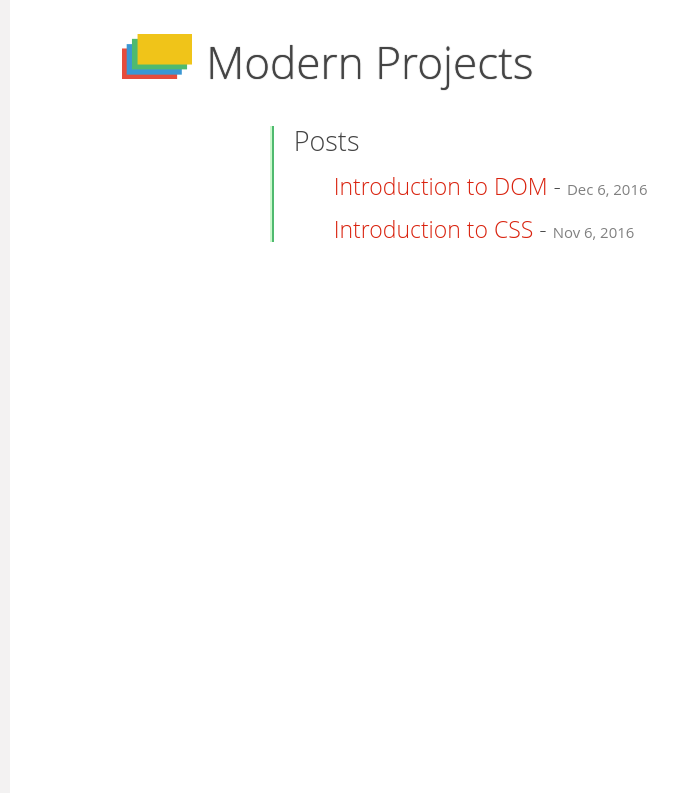
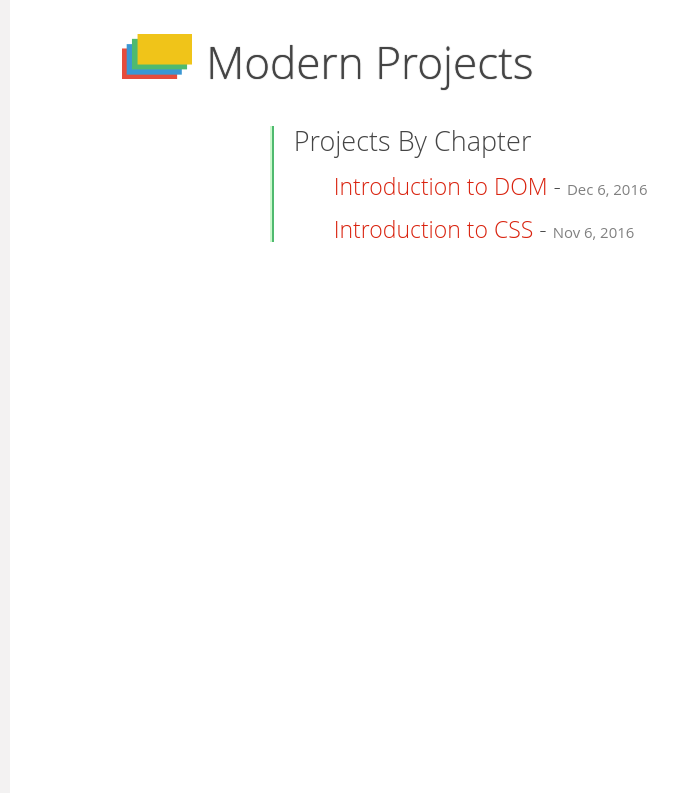
Before and after one commit to OscarRobertRodriguez/projectsModernDeveloper, a Jekyll site: the page built from index.html, in a window 1280 px wide. Shown: the part 143-936 px from the top of the page, without its empty margins (0-700 px from the left). Built offline with Jekyll 4.4.1, drawn with Linux system fonts in a browser that asks for light colours.

Commit message:
Update index.html

```diff
--- a/index.html
+++ b/index.html
@@ -4,7 +4,7 @@ layout: default
 
 <div class="home">
 
-  <h2 class="page-heading">Posts</h2>
+  <h2 class="page-heading">Projects By Chapter</h2>
 
   <ul class="post-list">
     {% for post in site.posts %}
```
